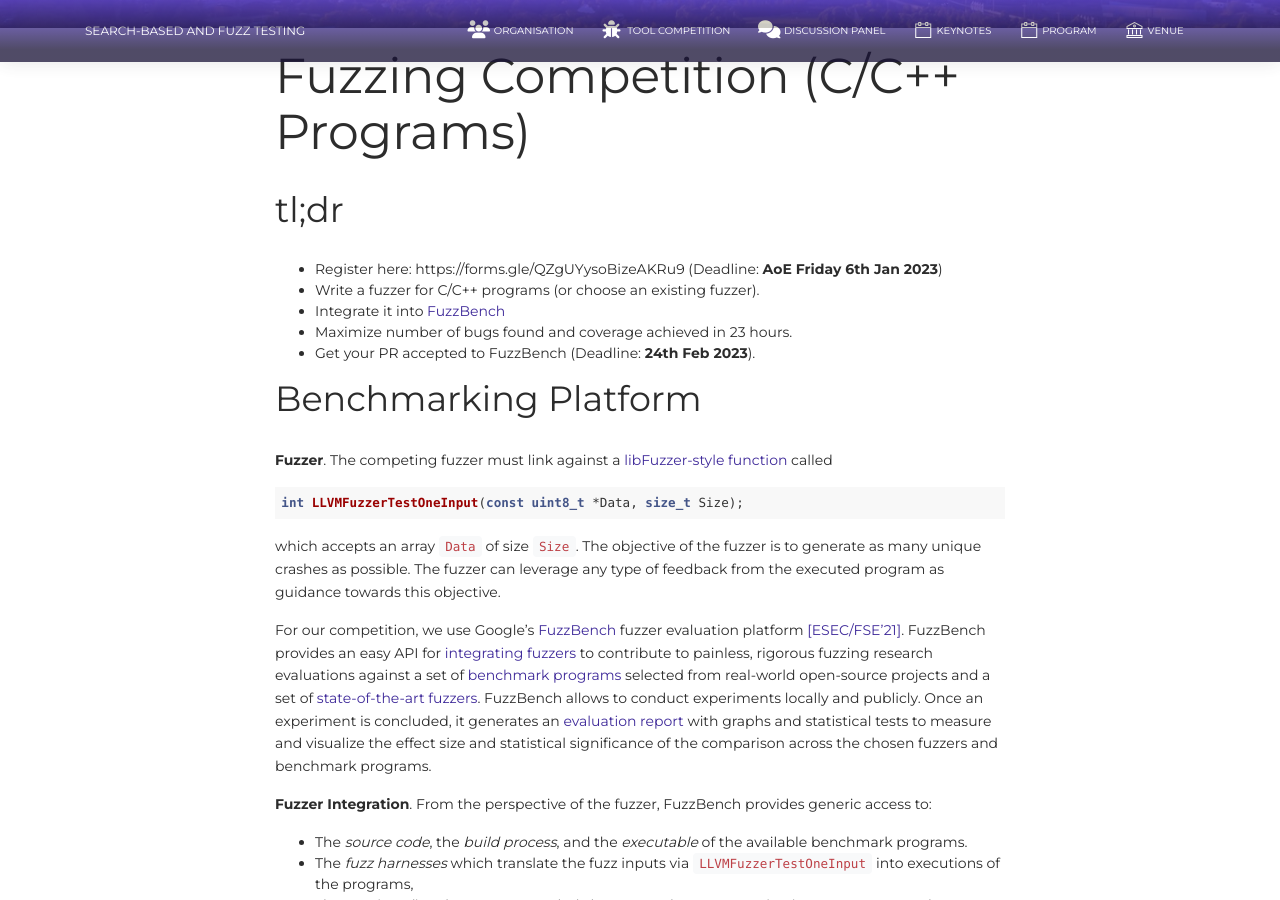
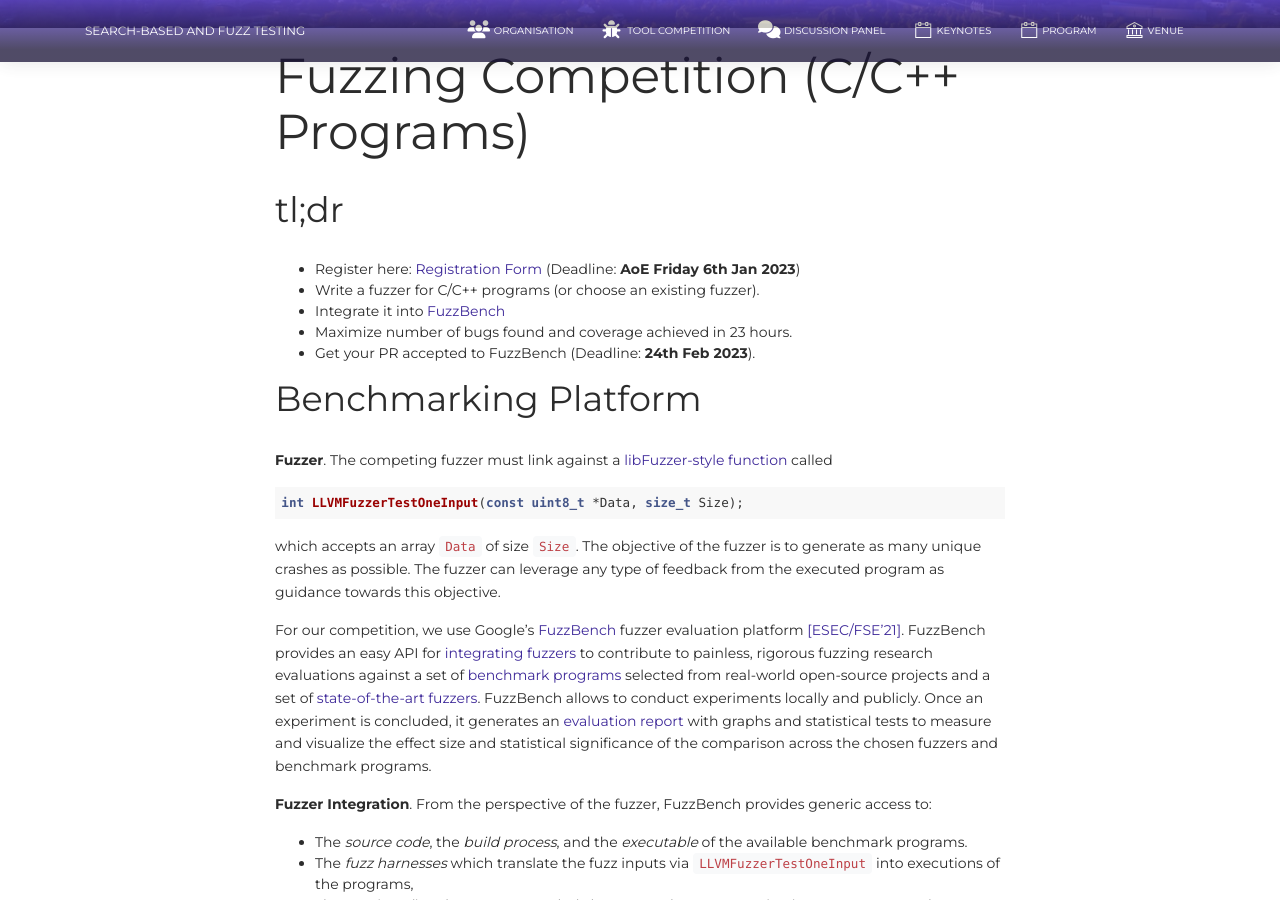
Before and after one commit to sbft23/sbft23.github.io, a Jekyll site: the page built from tools/fuzzing.md, in a window 1280 px wide and 900 px high, scrolled down 422 px. Built offline with Jekyll 4.4.1, drawn with Linux system fonts in a browser that asks for light colours; nearby versions of some CDN libraries; some of the changed text lies outside the part shown.

Commit message:
Fixed two links

```diff
--- a/tools/fuzzing.md
+++ b/tools/fuzzing.md
@@ -6,7 +6,7 @@
 
 ## tl;dr
 
-* Register here: https://forms.gle/QZgUYysoBizeAKRu9 (Deadline: **AoE Friday 6th Jan 2023**)
+* Register here: [Registration Form](https://forms.gle/QZgUYysoBizeAKRu9) (Deadline: **AoE Friday 6th Jan 2023**)
 * Write a fuzzer for C/C++ programs (or choose an existing fuzzer).
 * Integrate it into [FuzzBench](https://google.github.io/fuzzbench/getting-started/adding-a-new-fuzzer/)
 * Maximize number of bugs found and coverage achieved in 23 hours.
@@ -64,7 +64,7 @@
 PR](https://github.com/google/fuzzbench/compare). We encourage you to start early and check your code with our CI
 tests, but you can edit your PR at any time before the day of the competition (24th Feb.). Feel free to push the
 fuzzer implementation itself just right before the deadline.
-3. Register here: https://forms.gle/QZgUYysoBizeAKRu9
+3. Register here: [Registration Form](https://forms.gle/QZgUYysoBizeAKRu9)
 
 
 **Preliminaries**. First, we encourage every participant to get familiar with the
```
